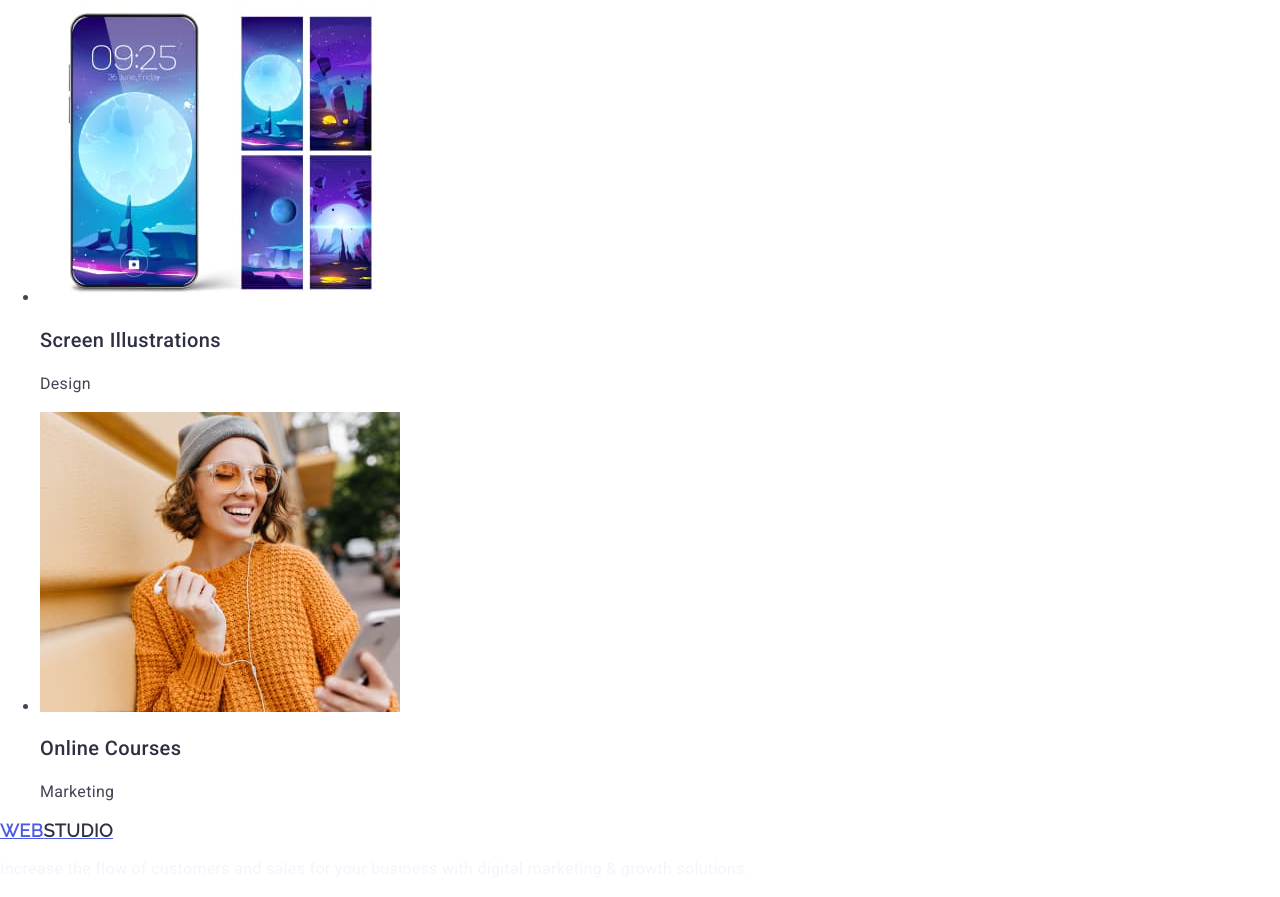
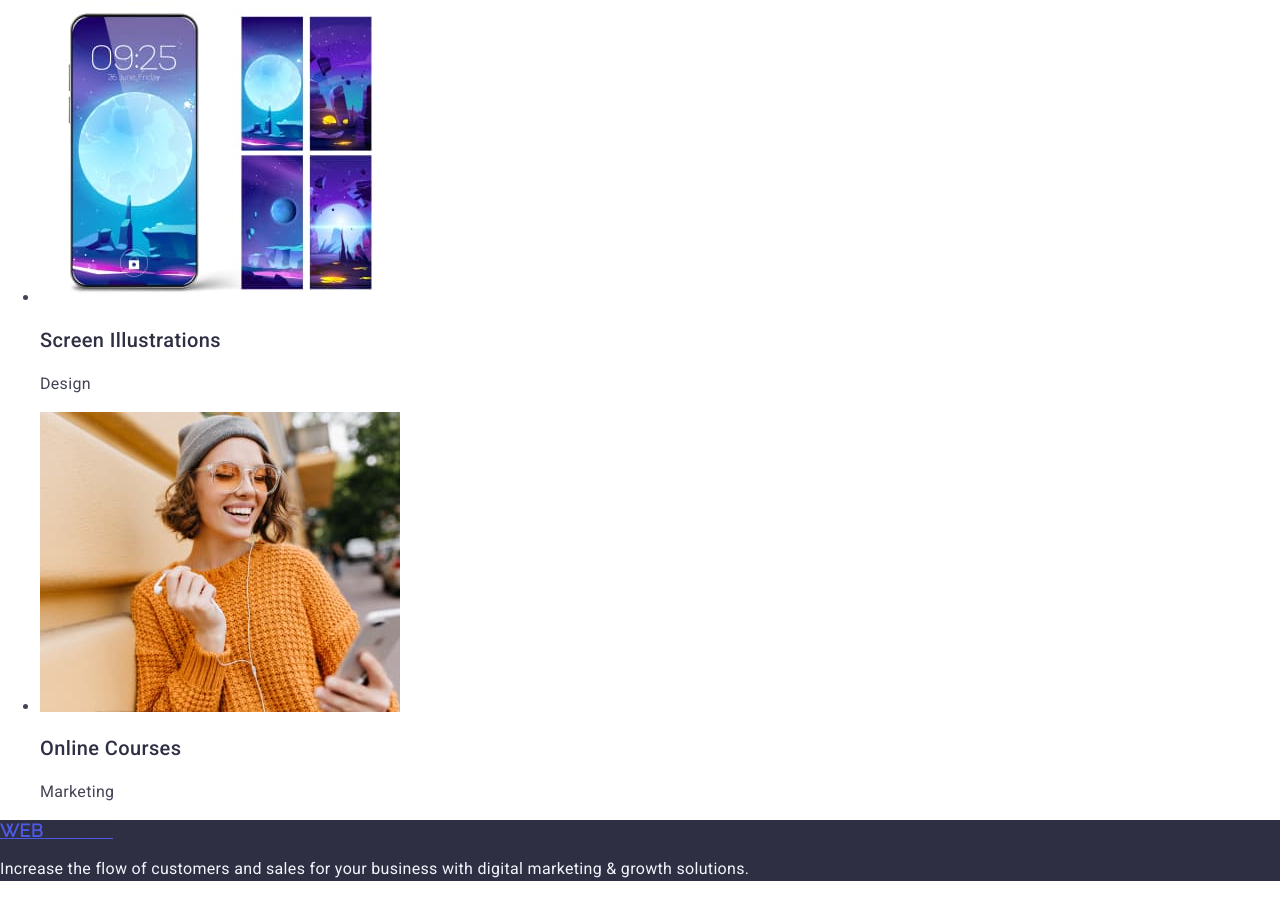
Before and after one commit to za3DopoGo/goit-markup-hw-02, a plain HTML site: page index.html in a window 1280 px wide. Shown: the part 4043-4940 px from the top of the page. Drawn offline with nearby package versions, Linux system fonts and the light colour scheme.

Commit message:
Update styles.css

```diff
--- a/css/styles.css
+++ b/css/styles.css
@@ -12,7 +12,7 @@ background-color: #FFFFFF;
     text-transform: uppercase;
     color: #4d5ae5;
 }
-.logo-studio, .footer {
+.logo-studio {
     color: #2e2f42;
 }
 .nav-menu {
@@ -81,11 +81,14 @@ address {
 .team-mem {
     background-color: #FFFFFF;
 }
+.footer{
+    background-color: #2e2f42;
+}
 .footer-parg {
     line-height: 1.5;
     color: #f4f4fd;
     letter-spacing: 0.02em;
 }
-.footer > .logo-studio {
+.logo-studio > .footer {
     color: #f4f4fd;
 }
```
